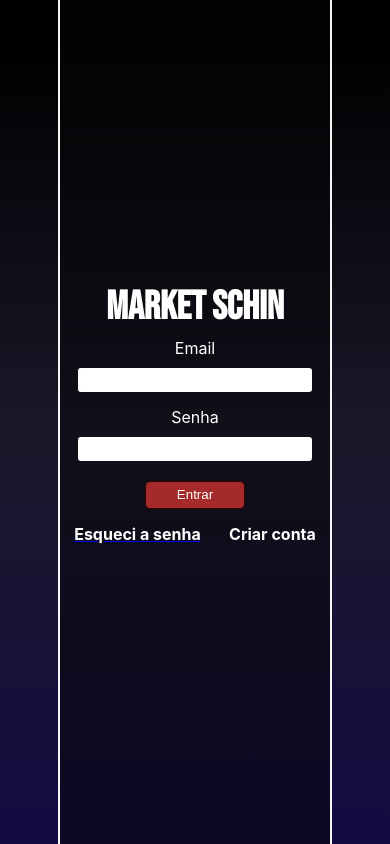
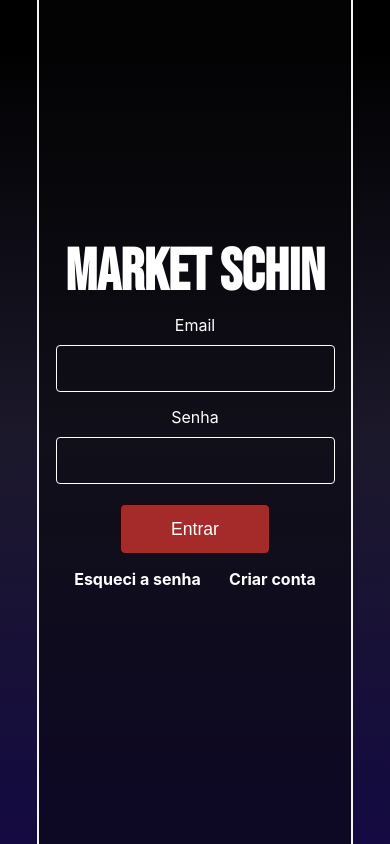
Before and after one commit to CaiqueSchinaider/Marketschin, a React (Create React App) app: page / in a window 390 px wide. Built offline with nearby package versions, Linux system fonts and the light colour scheme; a web font is replaced by a local one.

Commit message:
Ler manual - Input Corrigido

```diff
--- a/src/components/Logar/Logar.module.css
+++ b/src/components/Logar/Logar.module.css
@@ -25,9 +25,18 @@
   align-items: center;
 }
 .Logar input {
-  width: 230px;
-  height: 22px;
-  border-radius: 3px;
+  width: 280px;
+  text-align: center;
+  color: white;
+  height: 33px;
+  background-color: transparent;
+
+  border-radius: 4px;
+}
+.Logar input:focus {
+  background-color: white !important;
+  border: none !important;
+  color: black;
 }
 .Logar label {
   padding: 5px 0px 10px 0px;
@@ -38,8 +47,8 @@
   margin: 10px 0px 0px 0px;
 }
 .Logar nav button {
-  width: 100px;
-  height: 28px;
+  width: 130px;
+  height: 36px;
   color: white;
   background-color: brown;
   border: 1px solid rgb(49, 0, 0);
@@ -59,8 +68,29 @@
   position: relative;
   margin-right: 50px;
 }
+
 @media screen and (max-width: 570px) {
   .Msgerror {
     font-size: 0.7rem !important;
   }
+  .Logar input {
+    width: 70vw;
+    text-align: center;
+    color: white;
+    height: 43px;
+    margin-inline: 10px;
+    background-color: transparent;
+
+    border-radius: 4px;
+  }
+  .Logar nav button {
+    width: 150px;
+    height: 50px;
+    font-size: 1.1rem;
+    color: white;
+    background-color: brown;
+    border: 1px solid rgb(49, 0, 0);
+    border-radius: 5px;
+    transition: 0.3s ease;
+  }
 }
--- a/src/components/Logar/index.js
+++ b/src/components/Logar/index.js
@@ -13,8 +13,9 @@ function Logar() {
   const [mensagem_error_password, setMensagem_error_password] =
     useState("hidden");
   const [mensagem_error_email, setMensagem_error_email] = useState("hidden");
-  const [input_error_password, setInput_error_password] = useState("none");
-  const [input_error_email, setInput_error_email] = useState("none");
+  const [input_error_password, setInput_error_password] =
+    useState("1px solid white");
+  const [input_error_email, setInput_error_email] = useState("1px solid white");
   const [error_password, setError_password] = useState();
   const [error_email, setError_email] = useState();
   const [sinal, setSinal] = useState(false);
@@ -62,14 +63,14 @@ function Logar() {
         setInput_error_password("2px solid red");
       } else {
         setMensagem_error_password("hidden");
-        setInput_error_password("none");
+        setInput_error_password("1px solid white");
       }
       if (!error_email) {
         setMensagem_error_email("visible");
         setInput_error_email("2px solid red");
       } else {
         setMensagem_error_email("hidden");
-        setInput_error_email("none");
+        setInput_error_email("1px solid white");
       }
       if (error_email && error_password) {
         axios
@@ -117,9 +118,12 @@ function Logar() {
         <input
           type="email"
           id="email"
+          autoComplete="on"
           onChange={(e) => setEmail(e.target.value)}
           required
-          style={{ border: `${input_error_email}` }}
+          style={{
+            border: `${input_error_email}`,
+          }}
         />
         <p
           className={styles.Msgerror}
--- a/src/components/Registrar/Registrar.module.css
+++ b/src/components/Registrar/Registrar.module.css
@@ -1,4 +1,4 @@
-.Logar {
+.Registrar {
   opacity: 0;
   animation: aparecer 0.4s ease 1 forwards;
 }
@@ -19,25 +19,37 @@
     opacity: 1;
   }
 }
-.Logar div {
+.Registrar div {
   display: flex;
   flex-direction: column;
   align-items: center;
 }
-.Logar input {
-  width: 230px;
-  height: 22px;
+.Registrar input {
+  width: 280px;
+  height: 33px;
   border-radius: 3px;
+  text-align: center;
+  color: white;
+
+  background-color: transparent;
+
+  border-radius: 4px;
 }
-.Logar label {
+
+.Logar input:focus {
+  background-color: white !important;
+  border: none !important;
+  color: black;
+}
+.Registrar label {
   padding: 5px 0px 10px 0px;
 }
-.Logar nav {
+.Registrar nav {
   display: flex;
   justify-content: center;
   margin: 10px 0px 0px 0px;
 }
-.Logar nav button {
+.Registrar nav button {
   width: 100px;
   height: 28px;
   color: white;
@@ -46,7 +58,7 @@
   border-radius: 5px;
   transition: 0.3s ease;
 }
-.Logar nav button:hover {
+.Registrar nav button:hover {
   transform: scale(1.1);
 }
 
@@ -64,4 +76,9 @@
     font-size: 0.7rem !important;
     margin-top: 4px !important;
   }
+  .Registrar input {
+    width: 65vw;
+    height: 40px;
+    border-radius: 3px;
+  }
 }
--- a/src/components/Registrar/index.js
+++ b/src/components/Registrar/index.js
@@ -29,10 +29,11 @@ function Registrar() {
   ////
 
   // States que recebem valores de styles para os inputs em caso de erro
-  const [input_error_password, setInput_error_password] = useState("none");
-  const [input_error_email, setInput_error_email] = useState("none");
+  const [input_error_password, setInput_error_password] =
+    useState("1px solid white");
+  const [input_error_email, setInput_error_email] = useState("1px solid white");
   const [input_error_passwordConfimation, setInput_error_passwordConfimation] =
-    useState("none");
+    useState("1px solid white");
   ////
 
   // States que recebem valores se tem erro (boleanos)
@@ -117,7 +118,7 @@ function Registrar() {
         setInput_error_password("2px solid red");
       } else {
         setMensagem_error_password("hidden");
-        setInput_error_password("none");
+        setInput_error_password("1px solid white");
       }
       ////////
       if (!error_email) {
@@ -125,7 +126,7 @@ function Registrar() {
         setInput_error_email("2px solid red");
       } else {
         setMensagem_error_email("hidden");
-        setInput_error_email("none");
+        setInput_error_email("1px solid white");
       }
       ////////
       if (!error_passwordConfimation) {
@@ -133,7 +134,7 @@ function Registrar() {
         setInput_error_passwordConfimation("2px solid red");
       } else {
         setMensagem_error_passwordConfimation("hidden");
-        setInput_error_passwordConfimation("none");
+        setInput_error_passwordConfimation("1px solid white");
       }
     }
     if (error_password && error_email && error_passwordConfimation) {
@@ -179,7 +180,7 @@ function Registrar() {
   }
 
   return (
-    <form className={styles.Logar}>
+    <form className={styles.Registrar}>
       <div className={styles.emaildiv}>
         <label htmlFor="email">Email</label>
         <input
--- a/src/pages/Login/Login.module.css
+++ b/src/pages/Login/Login.module.css
@@ -188,10 +188,10 @@
   }
   .Login header h1 {
     align-items: center;
-    width: 200px;
+    width: 300px;
     margin: 2px !important;
     padding: 0px 10px 0px 10px !important;
-    font-size: 2.5rem;
+    font-size: clamp(20px, 15vw, 15vw);
     font-weight: bolder;
 
     color: rgb(255, 255, 255);
@@ -206,7 +206,7 @@
     flex-direction: column;
     justify-content: center;
     align-items: center;
-    width: auto;
+    width: 80%;
     max-width: 400px;
     height: 100%;
     margin: auto !important;
--- a/src/pages/Login/index.js
+++ b/src/pages/Login/index.js
@@ -46,7 +46,7 @@ function Login() {
         )}
 
         <aside>
-          <Link to="/relembrar">
+          <Link to="/relembrar" style={{ textDecoration: "none" }}>
             <p>Esqueci a senha</p>
           </Link>
           {registro == "sinal_Login" ? (
--- a/src/routes.js
+++ b/src/routes.js
@@ -12,7 +12,7 @@ import ConfimCodeProvider from "./contexts/ConfirmCode";
 import ParamsCodeProvider, { ParamsCodeContext } from "./contexts/ParamsCode";
 import User from "./pages/User";
 import Addcard from "./pages/Addcard";
-import Redefinir from "./pages/Relembrar";
+
 import Relembrar from "./pages/Relembrar";
 
 function AppRoutes() {
```
